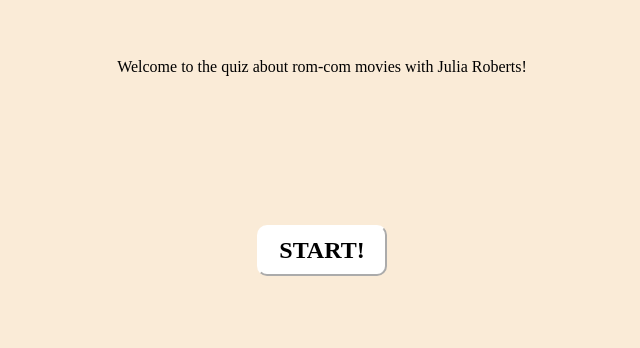
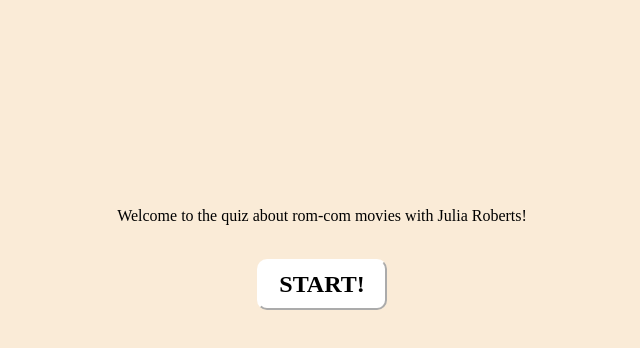
Before and after one commit to ilswh/quiz-romcom, a plain HTML site: page index.html in a window 1280 px wide. Shown: the part 158-506 px from the top of the page, without its empty margins (326-966 px from the left). Drawn offline with Linux system fonts and the light colour scheme.

Commit message:
Delete styling, add flex-direction and beautify

```diff
--- a/assets/css/style.css
+++ b/assets/css/style.css
@@ -1,4 +1,6 @@
-*, *::before, *::after {
+*,
+*::before,
+*::after {
   box-sizing: border-box;
   font-family: serif;
 }
@@ -10,6 +12,7 @@ body {
   justify-content: center;
   align-items: center;
   background-color: antiquewhite;
+  flex-direction: column;
 }
 
 .container {
@@ -39,7 +42,8 @@ body {
 }
 
 
-.start-btn, .next-btn {
+.start-btn,
+.next-btn {
   font-size: 1.5rem;
   font-weight: bold;
   color: black;
@@ -47,20 +51,14 @@ body {
   padding: 10px 20px;
 }
 
-.welcome {
-  position: absolute;
-  top: 200px;
-}
 
 .controls {
   display: flex;
   justify-content: center;
   align-items: center;
+  flex-direction: column;
 }
-.score-area {
-  position: absolute;
-  bottom: 200px;
-}
+
 
 .hide {
   display: none;
```
